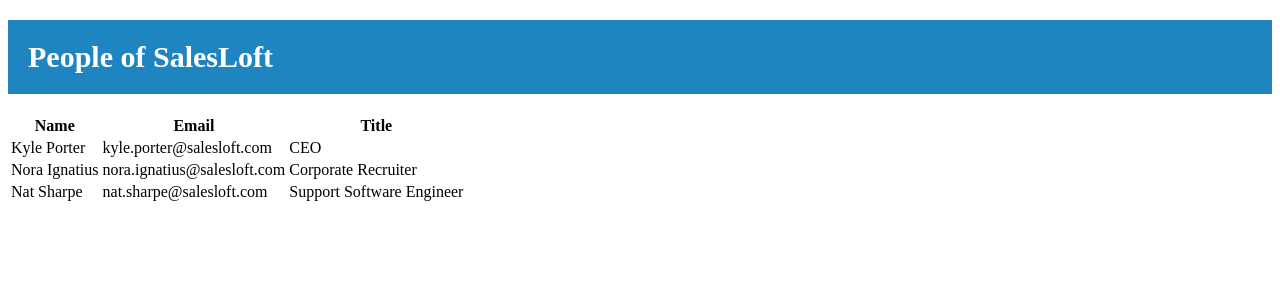
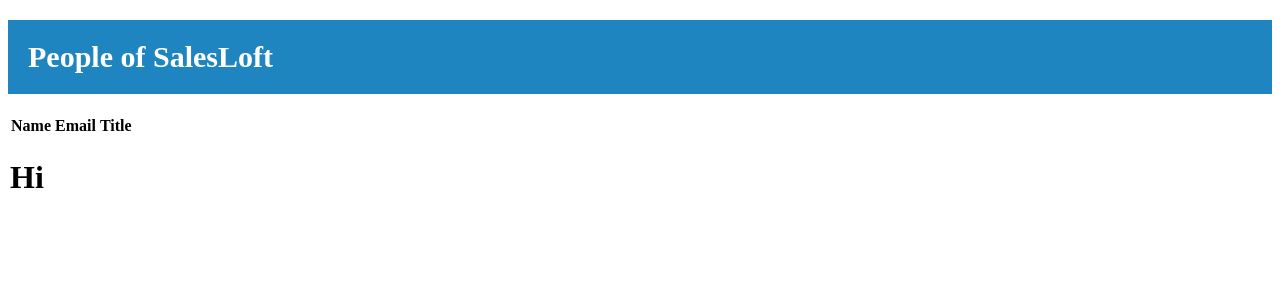
Before and after one commit to nat-sharpe/People-of-SalesLoft, a React (Create React App) app: page / in a window 1280 px wide. Shown: the top 300 px of the page. Built offline with nearby package versions, Linux system fonts and the light colour scheme; the HTML template or start-up script is replaced by a standard one.

Commit message:
Passes peopleData JSON from App.js as props to Table.js

```diff
--- a/src/App.js
+++ b/src/App.js
@@ -1,16 +1,35 @@
-import React from 'react';
+import React, {Component} from 'react';
 import './App.css';
 import Table from './Table';
 
-const App = () => {
+class App extends Component {
+  render() {
+    const people = [
+      {
+        "display_name": "Kyle Porter",
+        "email_address": "kyle.porter@salesloft.com",
+        "title": "CEO"
+      },
+      {
+        "display_name": "Nora Ignatius",
+        "email_address": "nora.ignatius@salesloft.com",
+        "title": "Corporate Recruiter"
+      },
+      {
+        "display_name": "Nat Sharpe",
+        "email_address": "nat.sharpe@salesloft.com",
+        "title": "Support Software Engineer"
+      }
+    ];
     return (
       <div className="App">
         <header className="App-header">
           People of SalesLoft
         </header>
-      <Table />
+        <Table peopleData={people}/>
       </div>
     );
   };
+};
 
 export default App;
--- a/src/Table.js
+++ b/src/Table.js
@@ -1,9 +1,17 @@
 import React, {Component} from 'react';
+
+const TableBody = props => {
+  return (
+    <h1>Hi</h1>
+  )
+};
 
 class Table extends Component {
   render() {
+    const { peopleData } = this.props;
+
     return (
-      <table className="Table">
+      <table>
         <thead>
           <tr>
             <th>Name</th>
@@ -11,26 +19,10 @@
             <th>Title</th>
           </tr>
         </thead>
-        <tbody>
-          <tr>
-            <td>Kyle Porter</td>
-            <td>kyle.porter@salesloft.com</td>
-            <td>CEO</td>
-          </tr>
-          <tr>
-            <td>Nora Ignatius</td>
-            <td>nora.ignatius@salesloft.com</td>
-            <td>Corporate Recruiter</td>
-          </tr>
-          <tr>
-            <td>Nat Sharpe</td>
-            <td>nat.sharpe@salesloft.com</td>
-            <td>Support Software Engineer</td>
-          </tr>
-        </tbody>
+        <TableBody peopleData={peopleData} />
       </table>
     );
-  }
-}
+  };
+};
 
 export default Table;
```
Lines whose indentation alone changed are shown as unchanged.
